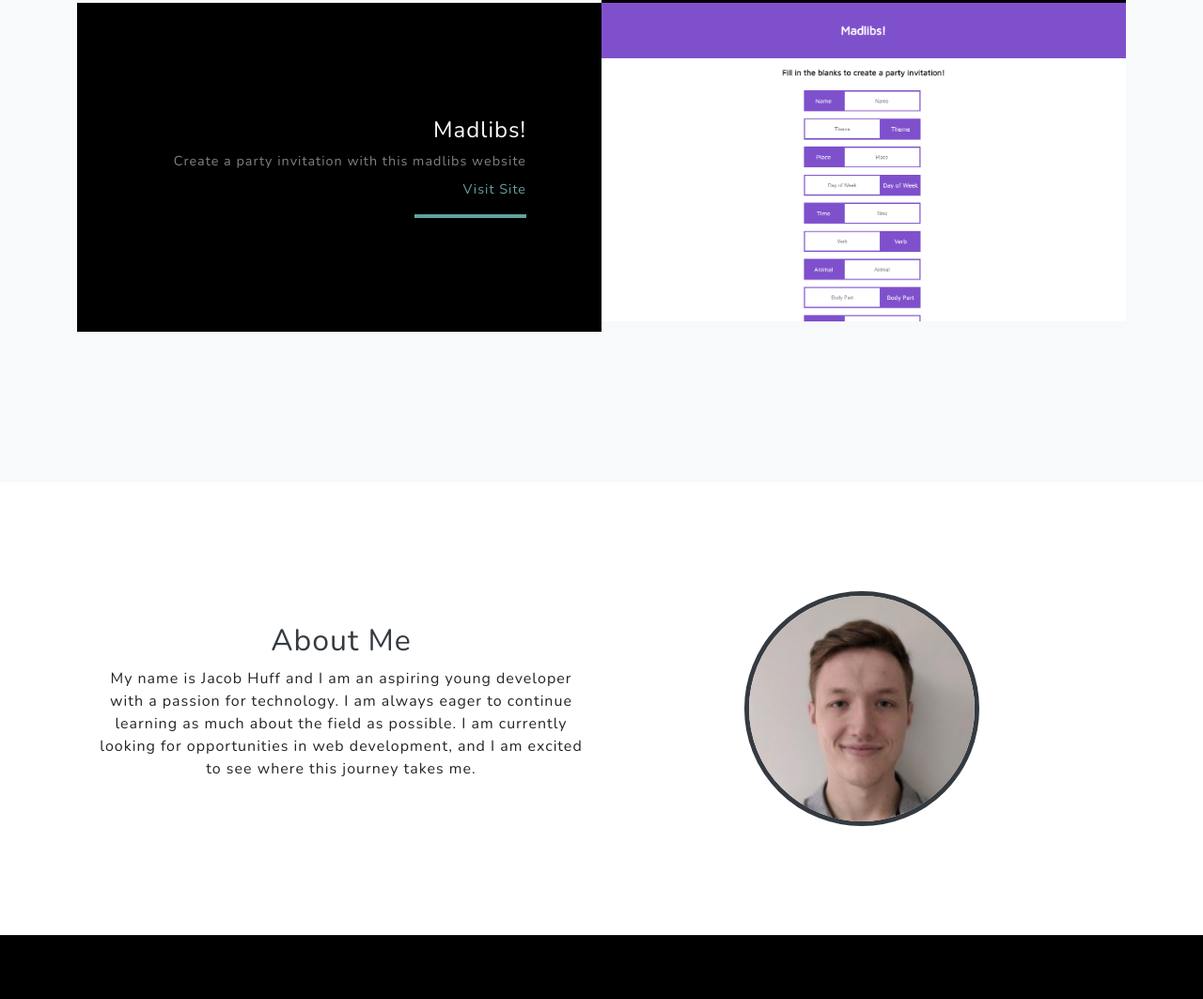
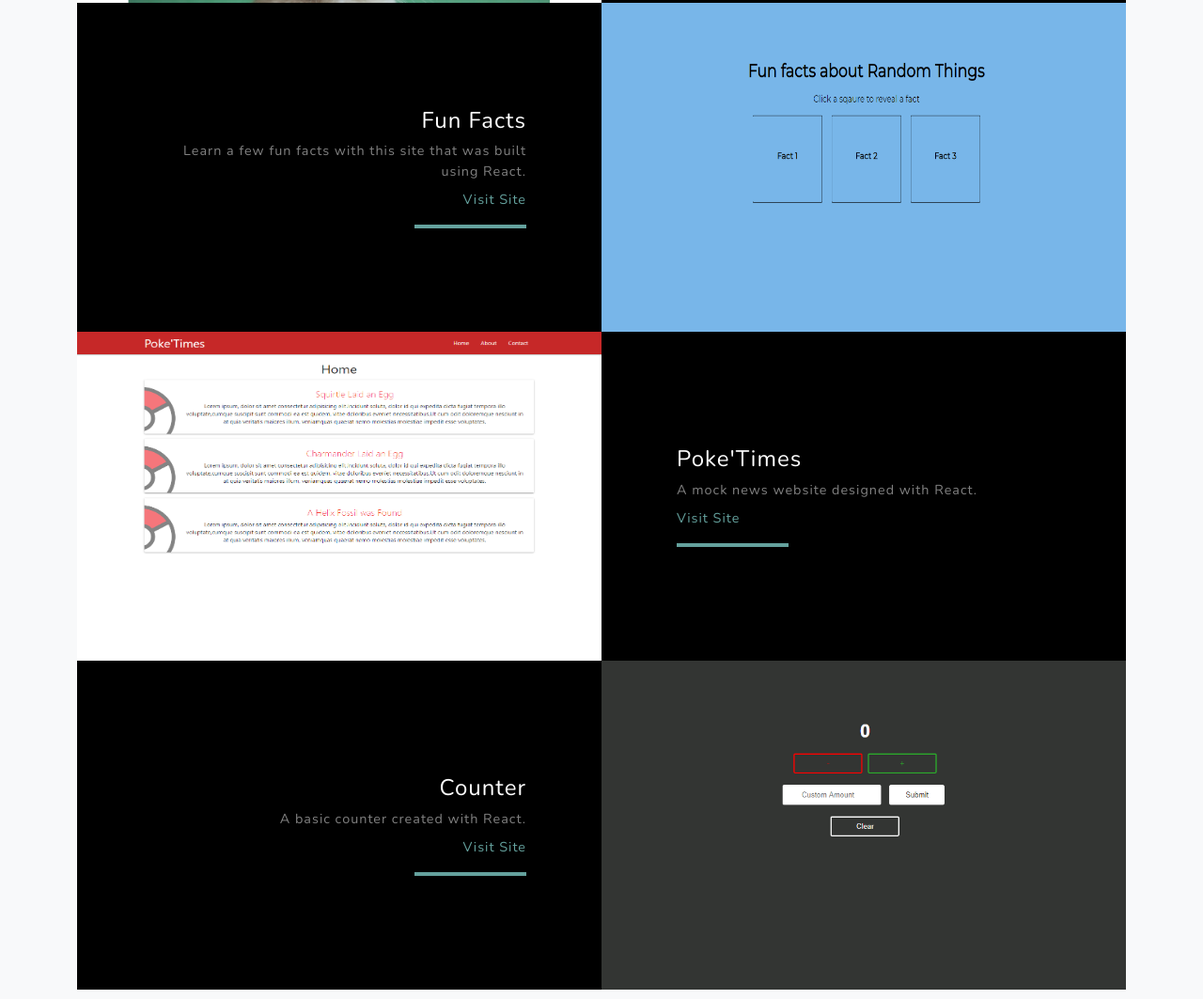
Before and after one commit to jacobhuff/Portfolio, a plain HTML site: page index.html in a window 1280 px wide. Shown: the part 2869-3932 px from the top of the page at 94% size. Drawn offline with nearby package versions, Linux system fonts and the light colour scheme.

Commit message:
added projects

```diff
--- a/index.html
+++ b/index.html
@@ -151,7 +151,7 @@
                         <div class="d-flex h-100">
                             <div class="project-text w-100 my-auto text-center text-lg-left">
                                 <h4 class="text-white">Pet Store</h4>
-                                <p class="mb-2 text-white-50">Designed using Bootstrap, HTML, and CSS, and JavaScript,
+                                <p class="mb-2 text-white-50">Designed using Bootstrap, HTML, CSS, and JavaScript,
                                     this site
                                     is a mock pet store.
                                 </p>
@@ -166,14 +166,52 @@
             </div>
             <!-- Project Four Row-->
             <div class="project-row row justify-content-center no-gutters">
-                <div class="col-lg-6"><img id="rgbgame" class="img-fluid" src="assets/img/madlibs.png" alt="" /></div>
+                <div class="col-lg-6"><img id="rgbgame" class="img-fluid" src="assets/img/funfacts.png" alt="" /></div>
                 <div class="col-lg-6 order-lg-first">
                     <div class="bg-black text-center h-100 project">
                         <div class="d-flex h-100">
                             <div class="project-text w-100 my-auto text-center text-lg-right">
-                                <h4 class="text-white">Madlibs!</h4>
-                                <p class="mb-2 text-white-50">Create a party invitation with this madlibs website</p>
-                                <a id="madlibs-link" href="https://jacobhuff.github.io/Madlib" target="_blank">Visit
+                                <h4 class="text-white">Fun Facts</h4>
+                                <p class="mb-2 text-white-50">Learn a few fun facts with this site that was built using
+                                    React.</p>
+                                <a id="madlibs-link" href="https://jacobhuff.github.io/funfacts" target="_blank">Visit
+                                    Site</a>
+                                <hr class="d-none d-lg-block mb-0 mr-0" />
+                            </div>
+                        </div>
+                    </div>
+                </div>
+            </div>
+            <!-- Project Five Row-->
+            <div class="project-row row justify-content-center no-gutters mb-5 mb-lg-0">
+                <div class="col-lg-6"><img id="productlanding" class="img-fluid" src="assets/img/poketimes.png"
+                        alt="" />
+                </div>
+                <div class="col-lg-6">
+                    <div class="bg-black text-center h-100 project">
+                        <div class="d-flex h-100">
+                            <div class="project-text w-100 my-auto text-center text-lg-left">
+                                <h4 class="text-white">Poke'Times</h4>
+                                <p class="mb-2 text-white-50">A mock news website designed with React.</p>
+                                <a id="productlanding-link" href="https://jacobhuff.github.io/poketimes"
+                                    target="_blank">Visit
+                                    Site</a>
+                                <hr class="d-none d-lg-block mb-0 ml-0" />
+                            </div>
+                        </div>
+                    </div>
+                </div>
+            </div>
+            <!-- Project Six Row-->
+            <div class="project-row row justify-content-center no-gutters">
+                <div class="col-lg-6"><img id="rgbgame" class="img-fluid" src="assets/img/counter.png" alt="" /></div>
+                <div class="col-lg-6 order-lg-first">
+                    <div class="bg-black text-center h-100 project">
+                        <div class="d-flex h-100">
+                            <div class="project-text w-100 my-auto text-center text-lg-right">
+                                <h4 class="text-white">Counter</h4>
+                                <p class="mb-2 text-white-50">A basic counter created with React.</p>
+                                <a id="madlibs-link" href="https://jacobhuff.github.io/counter" target="_blank">Visit
                                     Site</a>
                                 <hr class="d-none d-lg-block mb-0 mr-0" />
                             </div>
```
Also changed, not shown: assets/img/counter.png (added), assets/img/funfacts.png (added), assets/img/poketimes.png (added), css/styles.css.
